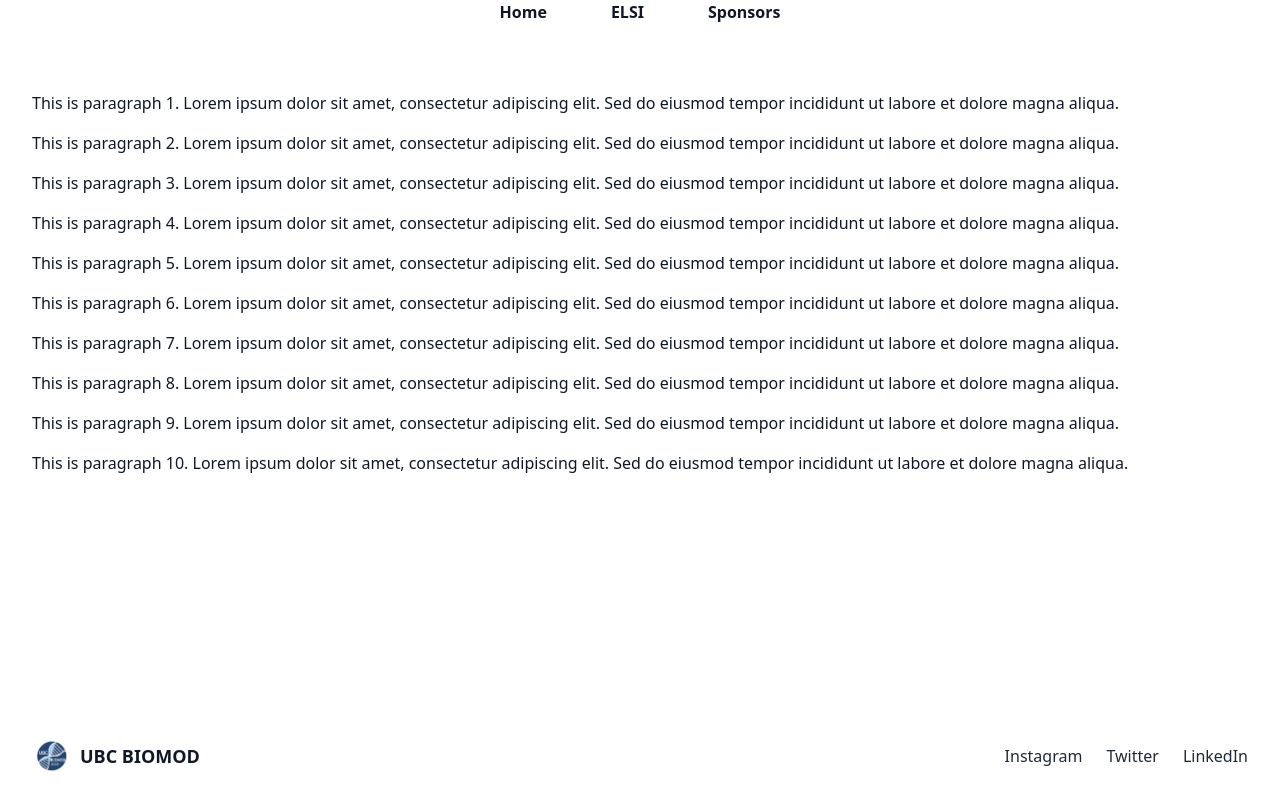
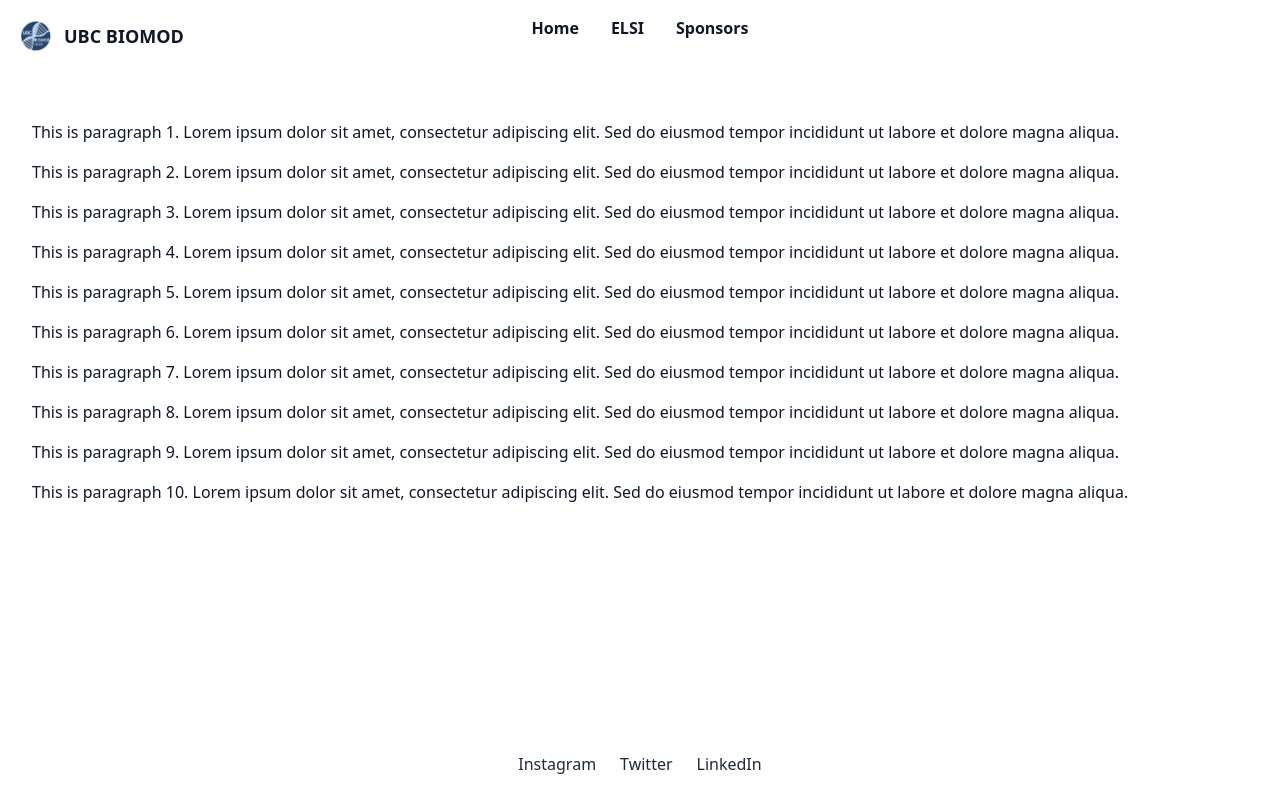
Before and after one commit to ubc-biomod/biomod2025, a React (Vite) app: page / in a window 1280 px wide. Built offline with nearby package versions, Linux system fonts and the light colour scheme.

Commit message:
added logo to navbar and minor restyle

```diff
--- a/src/components/FooterComponent.tsx
+++ b/src/components/FooterComponent.tsx
@@ -1,5 +1,4 @@
 // Footer.tsx
-import logo from "../assets/images/logo.png";
 
 type FooterLink = {
   title: string;
@@ -8,11 +7,7 @@ type FooterLink = {
 
 export default function Footer({ links }: { links: FooterLink[] }) {
   return (
-    <div className="flex flex-col md:flex-row items-center justify-between px-8 py-6 bg-white shadow-t-md gap-y-4">
-      <div className="flex items-center space-x-2">
-        <img src={logo} alt="UBC BIOMOD Logo" className="h-10 w-10" />
-        <span className="font-bold text-lg">UBC BIOMOD</span>
-      </div>
+    <div className="flex flex-col md:flex-row justify-center px-8 py-6 bg-white shadow-t-md gap-y-4">
 
       <ul className="flex flex-wrap justify-center space-x-6">
         {links.map((link) => (
--- a/src/components/Navbar.tsx
+++ b/src/components/Navbar.tsx
@@ -1,6 +1,7 @@
 import { useState } from 'react';
 import { BsBoxArrowUpRight } from 'react-icons/bs';
 import { FiMenu, FiX } from 'react-icons/fi';
+import logo from "../assets/images/logo.png";
 
 export type Link = {
   href: string;
@@ -12,14 +13,19 @@ export default function Navbar({ links, currentBase, callToActionLink, isNormalP
   const [isOpen, setIsOpen] = useState(false);
 
   return (
-    <div className="flex flex-col lg:flex-row gap-x-16 grow justify-end lg:justify-center items-end lg:items-center basis-1/2">
+    <div className="grid grid-cols-3 gap-x-4 px-4 pt-4">
+      <div className="flex items-center space-x-2">
+        <img src={logo} alt="UBC BIOMOD Logo" className="h-10 w-10" />
+        <span className="font-bold text-lg">UBC BIOMOD</span>
+      </div>
+
       {/* Hamburger Icon (Mobile) */}
-      <div className="lg:hidden" onClick={() => setIsOpen(!isOpen)}>
+      <div className="flex lg:hidden col-start-3 justify-end" onClick={() => setIsOpen(!isOpen)}>
         {isOpen ? <FiX className="text-2xl" /> : <FiMenu className="text-2xl" />}
       </div>
 
       {/* Navigation Links */}
-      <div className={`flex flex-col lg:flex-row gap-x-8 items-end lg:items-center lg:gap-x-16 ${isOpen ? 'block' : 'hidden'} lg:flex`}>
+      <div className={`hidden lg:flex gap-x-8 justify-center`}>
         {links.map((link: Link) => (
           <a
             key={link.href}
```
